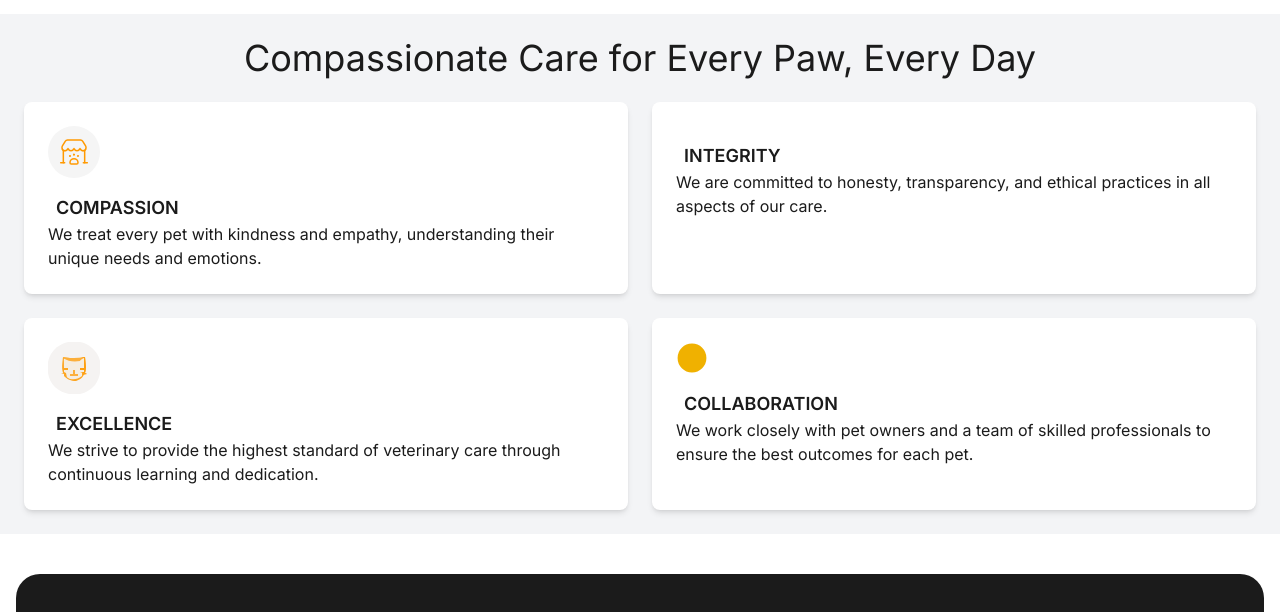
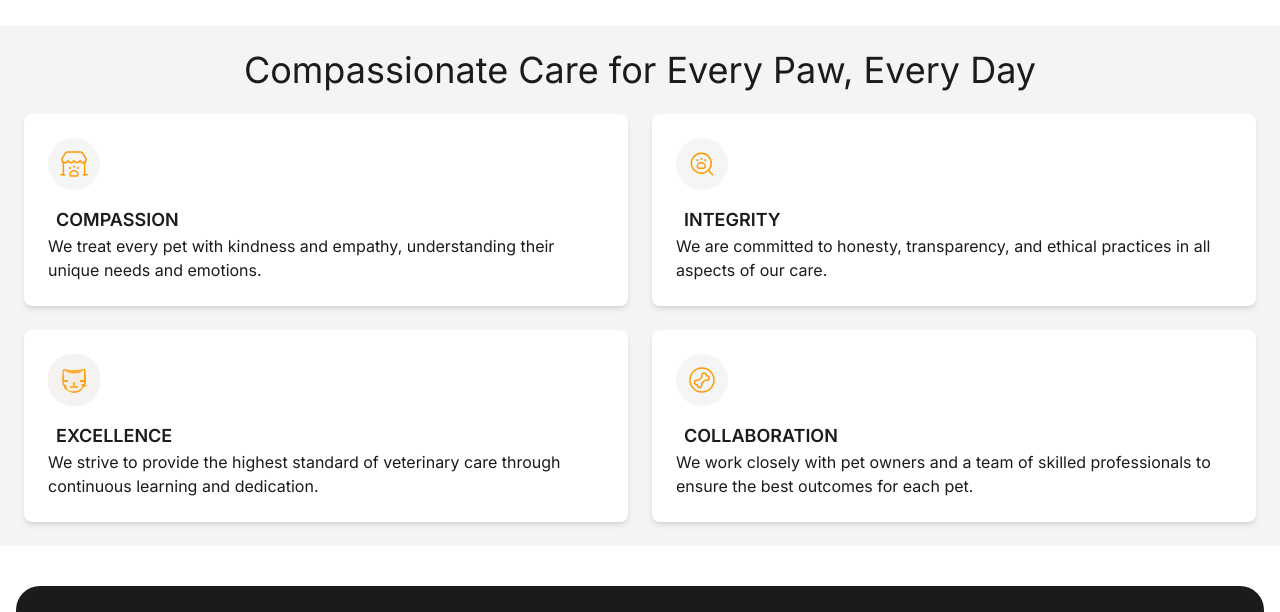
Before and after one commit to MOB-TIM-A/Personal-Website-2, a website: page about-us.html in a window 1280 px wide. Shown: the part 1686-2298 px from the top of the page. Drawn offline with nearby package versions, Linux system fonts and the light colour scheme; files that its build step writes are made by us from their sources.

Commit message:
Refactor about-us section layout and enhance team imagery with new SVG icons

```diff
--- a/about-us.html
+++ b/about-us.html
@@ -47,13 +47,13 @@
     <main>
         <!-- Header about -->
         <section class=" bg-white">
-            <div class="mx:auto">
+            <div class="container mx-auto">
               <div class=" py-16 px-4 lg:px-0 flex flex-col gap-6 lg:gap-0 lg:flex-row items-center justify-between">
                 <div class="grid items-center gap-14 lg:grid-cols-2">
-                  <img class="w-full h-[436px] object-right-top" src="./assets/hero-about-image.png" alt="Woman with a cat" />
+                  <img class="w-96 h-[436px] object-right-top" src="./assets/hero-about-image.png" alt="Woman with a cat" />
                 <div  class="flex flex-col justify-between h-full">
-                  <div class="flex flex-col gap-10">
-                    <h2 class="text-5xl font-inter leading-relaxed mb-1 ">
+                  <div class="flex flex-col gap-12">
+                    <h2 class="text-5xl font-inter leading-relaxed mb-2 ">
                       Where your pets are at the heart of everything we do, Our mission is to provide exceptional care.
                     </h2>
                     <p class="text-base text-gray-700">
@@ -211,6 +211,15 @@
           </div>
           <div class="bg-white p-6 rounded-lg shadow-md">
               <div class="flex items-center mb-4">
+                <svg width="52" height="52" viewBox="0 0 52 52" fill="none" xmlns="http://www.w3.org/2000/svg">
+                  <rect width="52" height="52" rx="26" fill="#F5F5F5"/>
+                  <path fill-rule="evenodd" clip-rule="evenodd" d="M25.289 24.833V24.833C27.4991 24.833 29.2907 26.6246 29.2907 28.8347V28.8347C29.2907 29.5714 28.6935 30.1686 27.9568 30.1686H22.6212C21.8846 30.1686 21.2874 29.5714 21.2874 28.8347V28.8347C21.2874 26.6246 23.079 24.833 25.289 24.833V24.833Z" stroke="#FF9900" stroke-width="1.5" stroke-linecap="round" stroke-linejoin="round"/>
+                  <path d="M32.3319 18.2462C36.2216 22.1359 36.2216 28.4422 32.3319 32.3319C28.4422 36.2216 22.1358 36.2216 18.2461 32.3319C14.3565 28.4422 14.3564 22.1359 18.2461 18.2462C20.114 16.3782 22.6474 15.3289 25.289 15.3289C27.9306 15.3289 30.464 16.3782 32.3319 18.2462" stroke="#FF9900" stroke-width="1.5" stroke-linecap="round" stroke-linejoin="round"/>
+                  <path d="M36.6712 36.6712L32.332 32.332" stroke="#FF9900" stroke-width="1.5" stroke-linecap="round" stroke-linejoin="round"/>
+                  <path d="M21.2862 21.8318C21.1022 21.8325 20.9536 21.9821 20.9541 22.1661C20.9546 22.3501 21.104 22.499 21.288 22.4987C21.472 22.4985 21.621 22.3492 21.621 22.1652C21.6214 22.0765 21.5862 21.9912 21.5233 21.9286C21.4604 21.8659 21.375 21.8311 21.2862 21.8318" stroke="#FF9900" stroke-width="1.5" stroke-linecap="round" stroke-linejoin="round"/>
+                  <path d="M29.2894 21.8318C29.1054 21.8325 28.9568 21.9821 28.9573 22.1661C28.9577 22.3501 29.1072 22.499 29.2912 22.4987C29.4752 22.4985 29.6242 22.3492 29.6242 22.1652C29.6246 22.0765 29.5894 21.9912 29.5264 21.9286C29.4635 21.8659 29.3782 21.8311 29.2894 21.8318" stroke="#FF9900" stroke-width="1.5" stroke-linecap="round" stroke-linejoin="round"/>
+                  <path d="M25.2877 20.4978C25.1037 20.4985 24.9551 20.6481 24.9555 20.8321C24.956 21.0161 25.1055 21.165 25.2895 21.1647C25.4735 21.1645 25.6225 21.0153 25.6225 20.8313C25.6228 20.7425 25.5876 20.6572 25.5247 20.5946C25.4618 20.5319 25.3765 20.4971 25.2877 20.4978" stroke="#FF9900" stroke-width="1.5" stroke-linecap="round" stroke-linejoin="round"/>
+                  </svg>
 
               </div>
               <h2 class="text-lg font-semibold ml-2">INTEGRITY</h2>
@@ -232,11 +241,16 @@
           </div>
           <div class="bg-white p-6 rounded-lg shadow-md">
               <div class="flex items-center mb-4">
-                  <svg class="h-8 w-8 text-yellow-500" fill="currentColor" viewBox="0 0 20 20"><path d="M10 1a9 9 0 100 18 9 9 0 000-18zm0 2a7 7 0 100 14 7 7 0 000-14zM8 7h4v1H8V7zm0 2h4v1H8v-1zm0 2h4v1H8v-1z"/></svg>
+                <svg width="52" height="52" viewBox="0 0 52 52" fill="none" xmlns="http://www.w3.org/2000/svg">
+                  <rect width="52" height="52" rx="26" fill="#F5F5F5"/>
+                  <path fill-rule="evenodd" clip-rule="evenodd" d="M29.2428 26.1549H30.9435C32.1495 26.1549 33.1271 25.1773 33.1271 23.9713V23.9713C33.1275 23.392 32.8976 22.8362 32.488 22.4265C32.0785 22.0167 31.5229 21.7864 30.9435 21.7864H30.2139V21.0648C30.2139 19.8581 29.2357 18.8799 28.029 18.8799V18.8799C26.823 18.8799 25.8454 19.8575 25.8454 21.0635V22.7575C25.8445 23.0077 25.7448 23.2474 25.568 23.4244L23.0096 25.9868C22.8324 26.1634 22.5928 26.2631 22.3426 26.2643H20.6379C19.432 26.2643 18.4543 27.2419 18.4543 28.4479V28.4479C18.454 29.0272 18.6839 29.583 19.0934 29.9928C19.503 30.4025 20.0586 30.6328 20.6379 30.6328H21.3676V31.3611C21.3676 32.5678 22.3458 33.546 23.5525 33.546V33.546C24.7574 33.5445 25.7334 32.5673 25.7334 31.3624V29.6617C25.7343 29.4115 25.834 29.1718 26.0108 28.9948L28.5692 26.4364C28.7474 26.2567 28.9898 26.1554 29.2428 26.1549Z" stroke="#FF9900" stroke-width="1.5" stroke-linecap="round" stroke-linejoin="round"/>
+                  <circle cx="26.0001" cy="26.0001" r="12.005" stroke="#FF9900" stroke-width="1.5" stroke-linecap="round" stroke-linejoin="round"/>
+                  </svg>
 
               </div>
               <h2 class="text-lg font-semibold ml-2">COLLABORATION</h2>
               <p>We work closely with pet owners and a team of skilled professionals to ensure the best outcomes for each pet.</p>
+
           </div>
       </div>
   </div>
```
